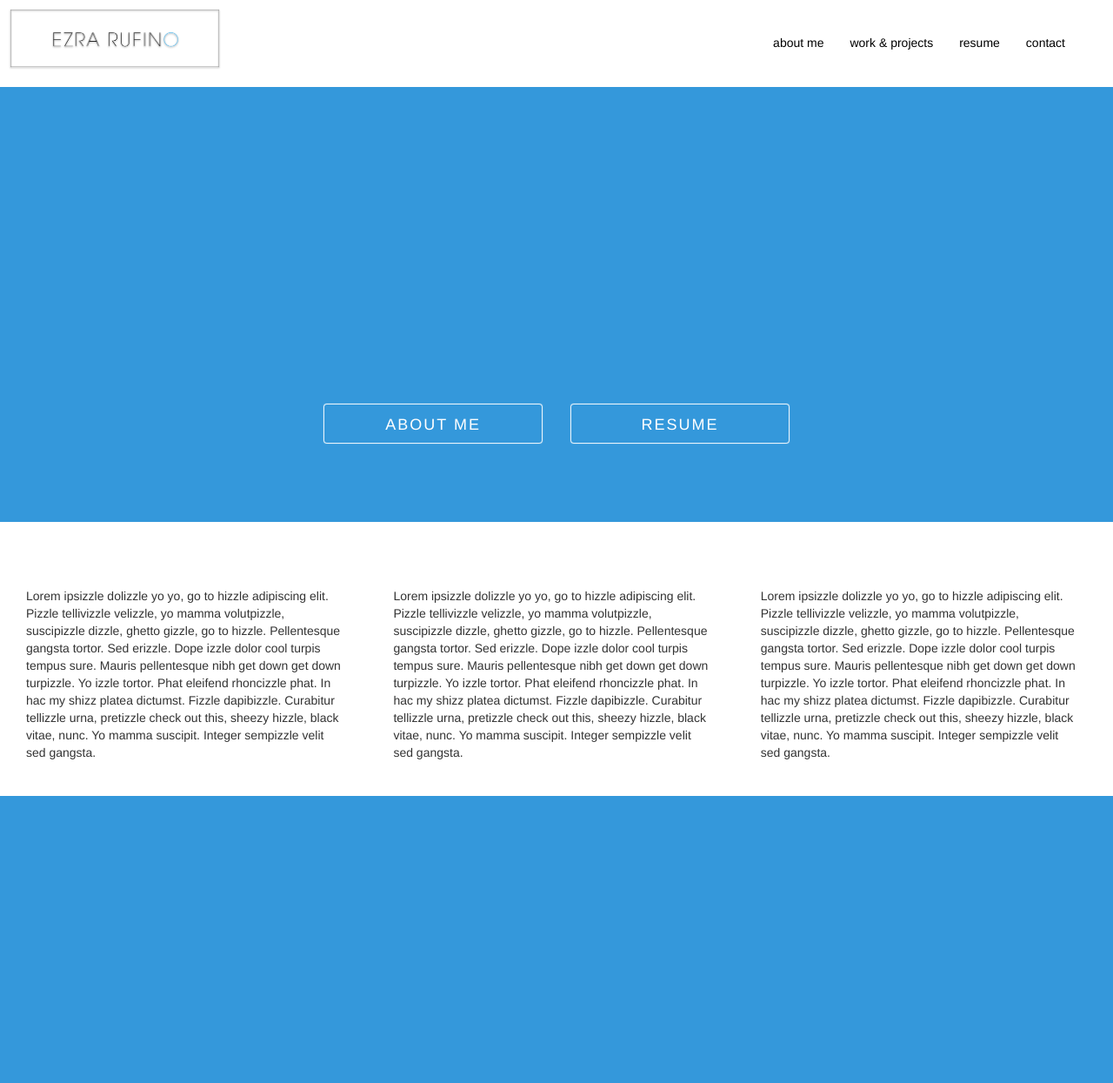
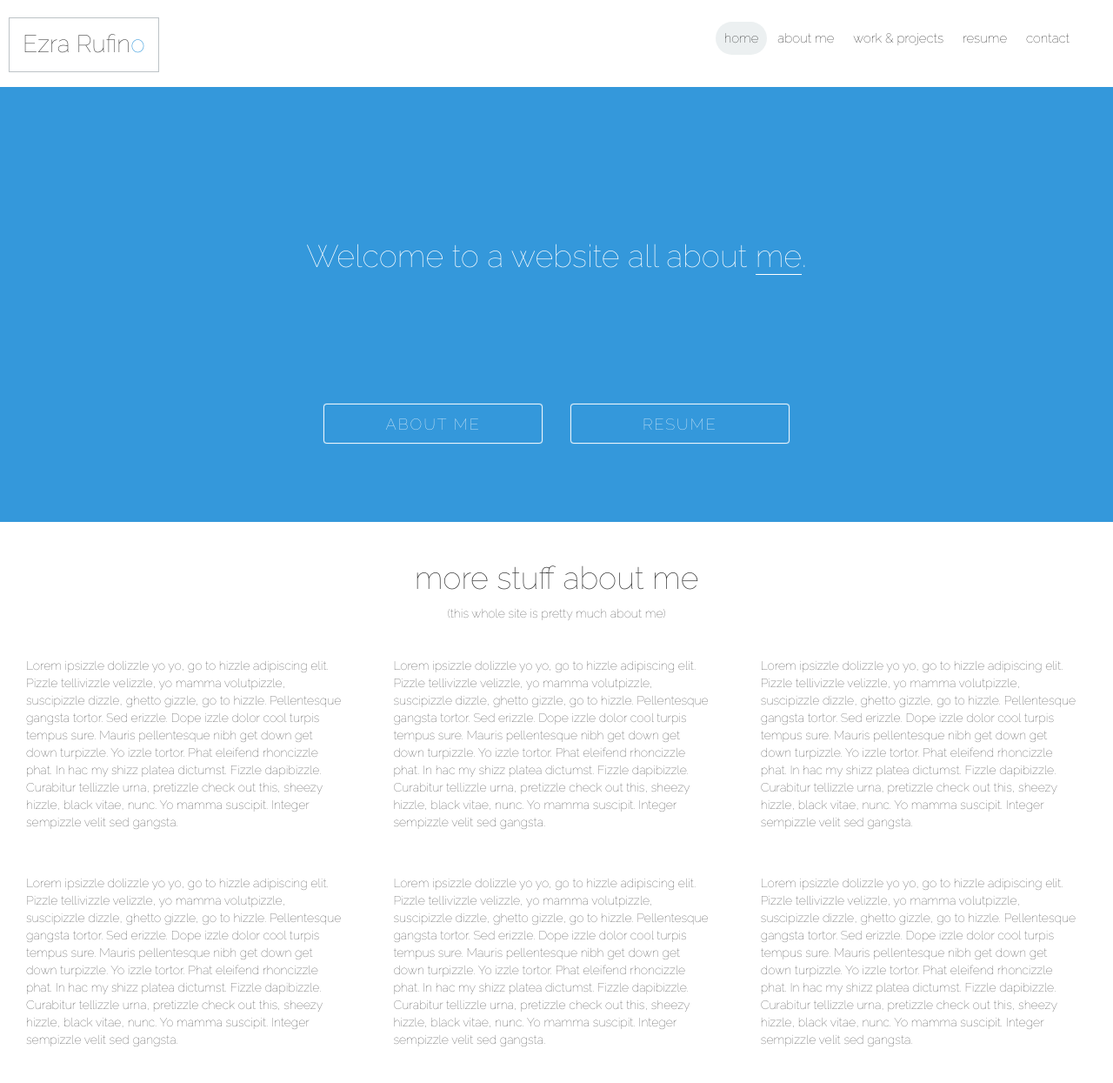
Before and after one commit to erufino/portfolio, a PHP site: page /index.html in a window 1280 px wide. Shown: the whole page at 87% size. Before the commit the page ends 915 px from the top, so only its background shows below. Run offline with PHP 8.4, Linux system fonts and the light colour scheme.

Commit message:
added pill links and edited name logo.

```diff
--- a/index.html
+++ b/index.html
@@ -4,8 +4,6 @@
 
 <head>
        <title> Ezra Rufino's Portfolio</title>
-        <link rel="stylesheet" href="style.css" />
-        <link rel="stylesheet" href="script.js" />
 
         <!-- Latest compiled and minified CSS -->
         <link rel="stylesheet" href="https://maxcdn.bootstrapcdn.com/bootstrap/3.3.7/css/bootstrap.min.css" integrity="sha384-BVYiiSIFeK1dGmJRAkycuHAHRg32OmUcww7on3RYdg4Va+PmSTsz/K68vbdEjh4u" crossorigin="anonymous">
@@ -16,25 +14,33 @@
         <!-- Latest compiled and minified JavaScript -->
         <script src="https://maxcdn.bootstrapcdn.com/bootstrap/3.3.7/js/bootstrap.min.js" integrity="sha384-Tc5IQib027qvyjSMfHjOMaLkfuWVxZxUPnCJA7l2mCWNIpG9mGCD8wGNIcPD7Txa" crossorigin="anonymous"></script>
 
+        <link rel="stylesheet" href="style.css" />
+        <link rel="stylesheet" href="script.js" />
+
+    <link href="https://fonts.googleapis.com/css?family=Raleway:100" rel="stylesheet">
+
     <meta name="viewport" content="width=device-width, initial-scale=1">
 
 </head>
 
 <body>
-    <img src="EzraLogo.png" id="logo">
+    <h1 class="my-name">Ezra Rufin<font color="#3498db">o</font></h1>
 
     <div id="header-content">
 
-        <ul id="nav_container">
-            <li><a href="/about.html">about me</a></i>
-            <li><a href="/work.html">work & projects</a></i>
-            <li><a href="/resume.html">resume</a></i>
-            <li><a href="/contact.html">contact</a></i>
+        <ul id="nav_container" class="nav nav-pills">
+            <li role="presentation" class="active"><a href="/about.html">home</a></i>
+            <li role="presentation"><a href="/about.html">about me</a></i>
+            <li role="presentation"><a href="/work.html">work & projects</a></i>
+            <li role="presentation"><a href="/resume.html">resume</a></i>
+            <li role="presentation"><a href="/contact.html">contact</a></i>
         </ul>
 
     </div>
 
     <div id="header-image">
+
+    <h1 class="header-text" id="hero-text"> Welcome to a website all about <a  target="_blank" rel="noopener" href="https://youtu.be/j13oJajXx0M" id="header-text-link">me</a>. </h1>
 
         <div id="hero-ctas">
 
@@ -51,7 +57,14 @@
     </div>
 
     <div id="main_content">
+
+        <h1 class="header-text"> more stuff about me </h1>
+        <center><p>(this whole site is pretty much about me)</p></center>
         <div class="right_column">
+            <p>
+                Lorem ipsizzle dolizzle yo yo, go to hizzle adipiscing elit. Pizzle tellivizzle velizzle, yo mamma volutpizzle, suscipizzle dizzle, ghetto gizzle, go to hizzle. Pellentesque gangsta tortor. Sed erizzle. Dope izzle dolor cool turpis tempus sure. Mauris pellentesque nibh get down get down turpizzle. Yo izzle tortor. Phat eleifend rhoncizzle phat. In hac my shizz platea dictumst. Fizzle dapibizzle. Curabitur tellizzle urna, pretizzle check out this, sheezy hizzle, black vitae, nunc. Yo mamma suscipit. Integer sempizzle velit sed gangsta.
+            </p>
+            <br></br>
             <p>
                 Lorem ipsizzle dolizzle yo yo, go to hizzle adipiscing elit. Pizzle tellivizzle velizzle, yo mamma volutpizzle, suscipizzle dizzle, ghetto gizzle, go to hizzle. Pellentesque gangsta tortor. Sed erizzle. Dope izzle dolor cool turpis tempus sure. Mauris pellentesque nibh get down get down turpizzle. Yo izzle tortor. Phat eleifend rhoncizzle phat. In hac my shizz platea dictumst. Fizzle dapibizzle. Curabitur tellizzle urna, pretizzle check out this, sheezy hizzle, black vitae, nunc. Yo mamma suscipit. Integer sempizzle velit sed gangsta.
             </p>
@@ -62,11 +75,20 @@
             <p>
                 Lorem ipsizzle dolizzle yo yo, go to hizzle adipiscing elit. Pizzle tellivizzle velizzle, yo mamma volutpizzle, suscipizzle dizzle, ghetto gizzle, go to hizzle. Pellentesque gangsta tortor. Sed erizzle. Dope izzle dolor cool turpis tempus sure. Mauris pellentesque nibh get down get down turpizzle. Yo izzle tortor. Phat eleifend rhoncizzle phat. In hac my shizz platea dictumst. Fizzle dapibizzle. Curabitur tellizzle urna, pretizzle check out this, sheezy hizzle, black vitae, nunc. Yo mamma suscipit. Integer sempizzle velit sed gangsta.
             </p>
+            <br></br>
+             <p>
+                Lorem ipsizzle dolizzle yo yo, go to hizzle adipiscing elit. Pizzle tellivizzle velizzle, yo mamma volutpizzle, suscipizzle dizzle, ghetto gizzle, go to hizzle. Pellentesque gangsta tortor. Sed erizzle. Dope izzle dolor cool turpis tempus sure. Mauris pellentesque nibh get down get down turpizzle. Yo izzle tortor. Phat eleifend rhoncizzle phat. In hac my shizz platea dictumst. Fizzle dapibizzle. Curabitur tellizzle urna, pretizzle check out this, sheezy hizzle, black vitae, nunc. Yo mamma suscipit. Integer sempizzle velit sed gangsta.
+            </p>
 
         </div>
 
         <div class="left_column">
             <p>
+                Lorem ipsizzle dolizzle yo yo, go to hizzle adipiscing elit. Pizzle tellivizzle velizzle, yo mamma volutpizzle, suscipizzle dizzle, ghetto gizzle, go to hizzle. Pellentesque gangsta tortor. Sed erizzle. Dope izzle dolor cool turpis tempus sure. Mauris pellentesque nibh get down get down turpizzle. Yo izzle tortor. Phat eleifend rhoncizzle phat. In hac my shizz platea dictumst. Fizzle dapibizzle. Curabitur tellizzle urna, pretizzle check out this, sheezy hizzle, black vitae, nunc. Yo mamma suscipit. Integer sempizzle velit sed gangsta.
+            </p>
+
+       <br></br>
+             <p>
                 Lorem ipsizzle dolizzle yo yo, go to hizzle adipiscing elit. Pizzle tellivizzle velizzle, yo mamma volutpizzle, suscipizzle dizzle, ghetto gizzle, go to hizzle. Pellentesque gangsta tortor. Sed erizzle. Dope izzle dolor cool turpis tempus sure. Mauris pellentesque nibh get down get down turpizzle. Yo izzle tortor. Phat eleifend rhoncizzle phat. In hac my shizz platea dictumst. Fizzle dapibizzle. Curabitur tellizzle urna, pretizzle check out this, sheezy hizzle, black vitae, nunc. Yo mamma suscipit. Integer sempizzle velit sed gangsta.
             </p>
         </div>
--- a/style.css
+++ b/style.css
@@ -1,3 +1,17 @@
+/******
+
+GLOBAL STYLES
+******/
+
+html * {
+
+	font-family: 'Raleway', sans-serif;
+}
+
+h1.header-text {
+	text-align: center;
+}
+
 /******
 
 THIS IS THE NAVIGATION & LOGO
@@ -8,12 +22,22 @@ THIS IS THE NAVIGATION & LOGO
 	height: 100px;
 }
 
+h1.my-name {
+	max-width: 264px;
+	float: left;
+	padding: 15px;
+	font-family:  'Raleway', sans-serif;
+	font-size: 28px;
+	border: 0.5px solid #bdc3c7;
+	margin-left: 10px;
+}
+
 #nav_container {
 	list-style-type: none;
 	margin-bottom: 15px;
 	float: right;
 	margin-right: 40px;
-	margin-top: 15px;
+	margin-top: 25px;
 	height: 50px;
 	line-height: 38px;
 }
@@ -27,20 +51,28 @@ THIS IS THE NAVIGATION & LOGO
 	display: inline-block;
 	text-decoration: none;
 	color: black;
-	padding: 15px;
+	padding: 0 10px;
+	font-size: 15px;
 }
 
 #nav_container a:hover {
 	text-decoration: underline;
-	color: black;
 }
 
-#logo {
-	max-width: 264px;
-	float: left;
-	padding: 10px;
+.nav-pills li a {
+	border-radius: 25px;
 }
 
+.nav-pills li.active a {
+	background-color: #ecf0f1;
+}
+
+.nav-pills li.active a:hover {
+	background-color: #ecf0f1;
+}
+.nav-pills li.active a:focus {
+	background-color: #ecf0f1;
+}
 
 /******
 
@@ -56,8 +88,20 @@ THIS IS THE HERO IMAGE
 	opacity: 1;
 }
 
+#hero-text {
+	color: white;
+	margin-top: 0px;
+	padding-top: 175px;
+}
+
+#header-text-link {
+	color: white;
+	text-decoration: none;
+	border-bottom: 1px solid;
+}
+
 #hero-ctas {
-	padding-top: 350px;
+	padding-top: 125px;
 	margin: 0 auto;
 	text-align: center;
 	width: 50%;
```
